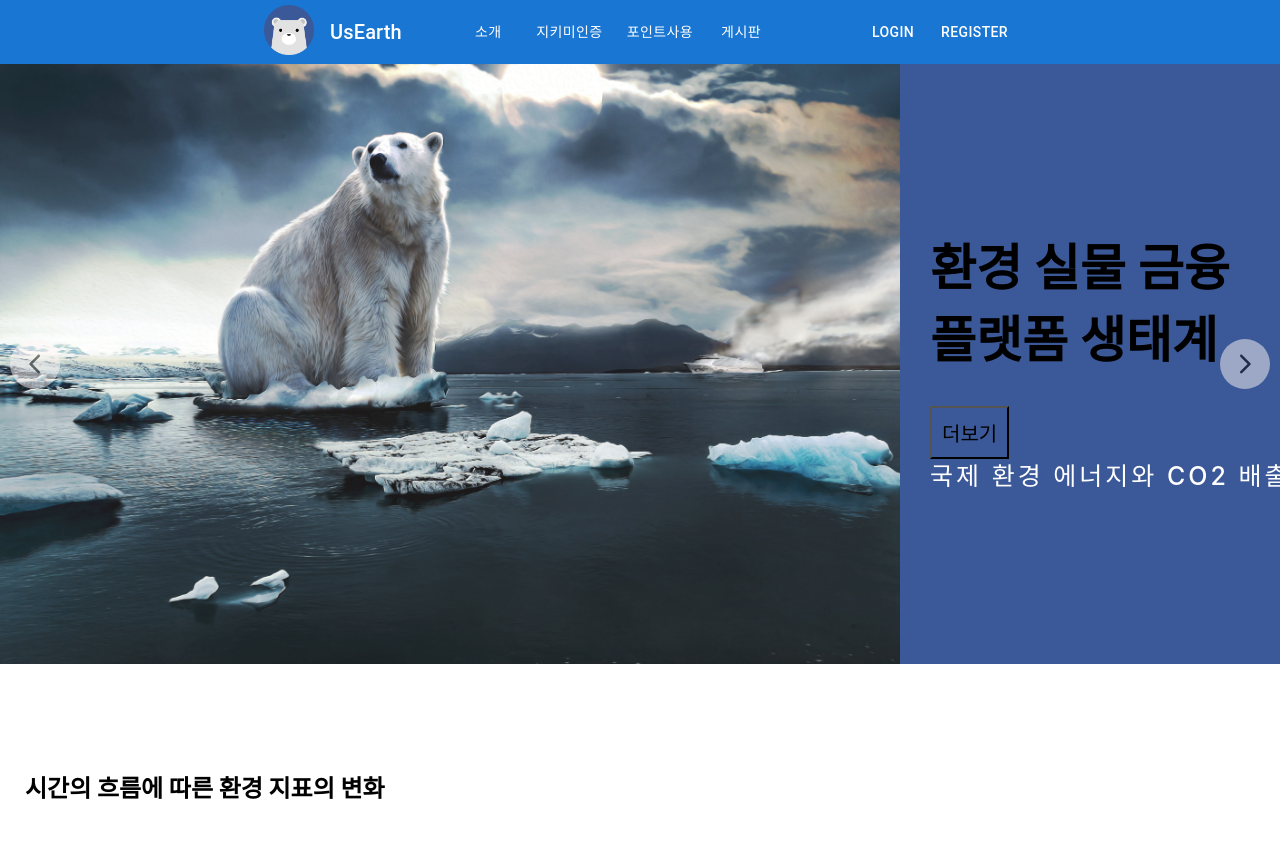
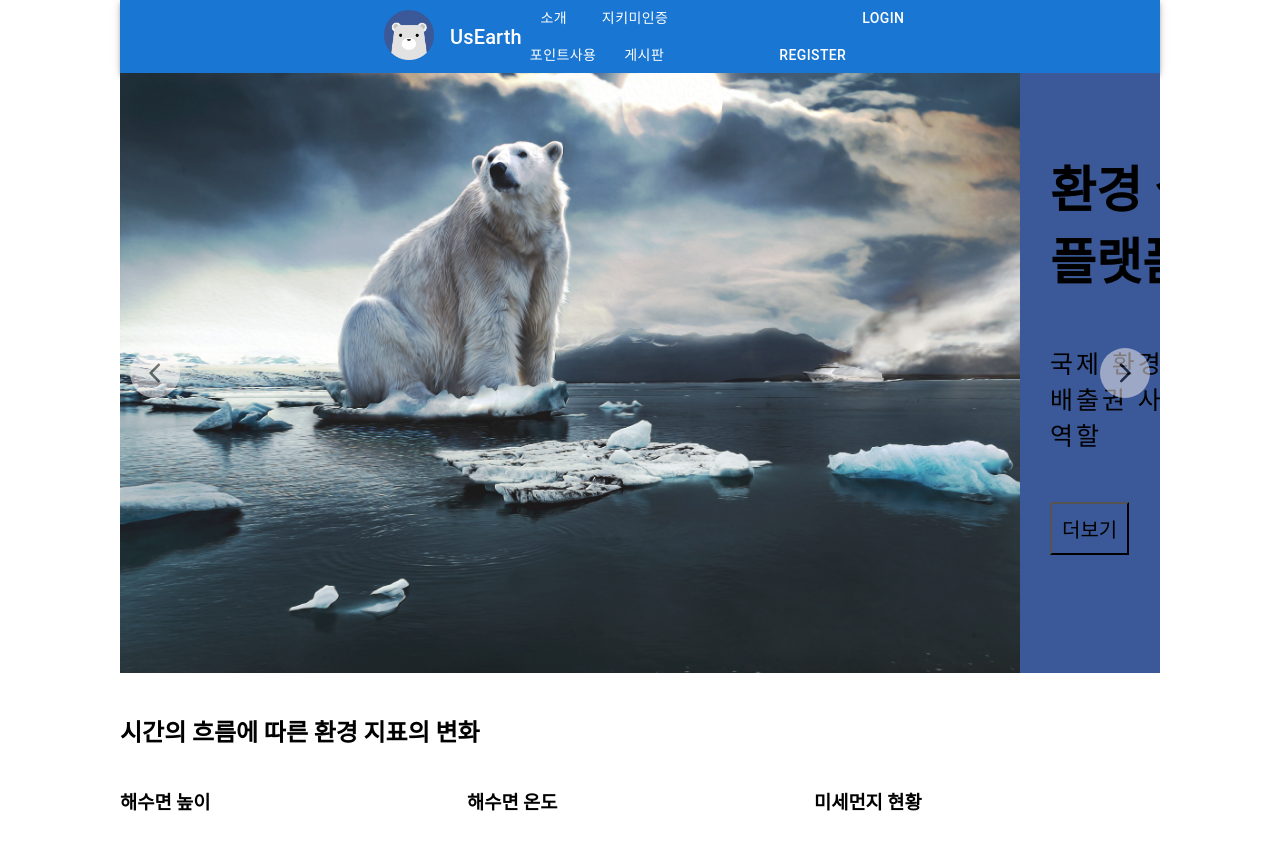
Before and after one commit to jsoyun/BUYMESUSHI-team, a React (Create React App) app in the folder client/: page / in a window 1280 px wide. Shown: the top 850 px of the page. Built offline with nearby package versions, Linux system fonts and the light colour scheme; no server answers.

Commit message:
news slider css

```diff
--- a/client/src/App.css
+++ b/client/src/App.css
@@ -1,38 +1,5 @@
-.App {
-  text-align: center;
+* {
 }
-
-.App-logo {
-  height: 40vmin;
-  pointer-events: none;
+.router {
+  margin: 0 120px;
 }
-
-@media (prefers-reduced-motion: no-preference) {
-  .App-logo {
-    animation: App-logo-spin infinite 20s linear;
-  }
-}
-
-.App-header {
-  background-color: #282c34;
-  min-height: 100vh;
-  display: flex;
-  flex-direction: column;
-  align-items: center;
-  justify-content: center;
-  font-size: calc(10px + 2vmin);
-  color: white;
-}
-
-.App-link {
-  color: #61dafb;
-}
-
-@keyframes App-logo-spin {
-  from {
-    transform: rotate(0deg);
-  }
-  to {
-    transform: rotate(360deg);
-  }
-}
--- a/client/src/App.js
+++ b/client/src/App.js
@@ -10,10 +10,9 @@ import SignUp from "./components/views/RegisterPage/Register";
 import About from "./components/views/AboutPage/About";
 import AuthBoard from "./components/views/AuthBoard/AuthBoard";
 
-
 function App() {
   return (
-        <div style={{}}>
+    <div className="router">
       <Router>
         <NavBar />
         <div>
--- a/client/src/components/views/ApiPage/ApiPage.js
+++ b/client/src/components/views/ApiPage/ApiPage.js
@@ -21,10 +21,10 @@ export default class SwipeToSlide extends Component {
         console.log(
           `Slider Changed to: ${index + 1}, background: #222; color: #bada55`
         );
-      }
+      },
     };
     return (
-      <div style={{ padding: 25 }}>
+      <div>
         <h2>시간의 흐름에 따른 환경 지표의 변화</h2>
         <Slider {...settings}>
           <div>
--- a/client/src/components/views/SliderPage/NewsApi.js
+++ b/client/src/components/views/SliderPage/NewsApi.js
@@ -3,7 +3,7 @@
 import NewsItem from "./NewsItem";
 import React, { useEffect, useState } from "react";
 import Axios from "axios";
-import "./newsApi.css";
+// import "/styles/newsApi.css";
 
 const NewsApi = () => {
   const [articles, setArticles] = useState([]);
@@ -20,7 +20,7 @@ const NewsApi = () => {
   }, []);
 
   return (
-    <div className="news-container">
+    <>
       {articles.map(({ title, description, url, urlToImage }) => (
         <NewsItem
           title={title}
@@ -29,7 +29,7 @@ const NewsApi = () => {
           urlToImage={urlToImage}
         />
       ))}
-    </div>
+    </>
   );
 };
 
--- a/client/src/components/views/SliderPage/NewsItem.js
+++ b/client/src/components/views/SliderPage/NewsItem.js
@@ -1,15 +1,63 @@
 // 뉴스 기사 맵핑
 import React from "react";
+import styled from "styled-components";
+
+const NewsContainer = styled.div`
+  width: 100%;
+  /* flex-grow: row;
+    flex-wrap: nowrap;
+    flex-direction: row;
+    position: absolute; */
+`;
+
+const Item = styled.div`
+  display: flex;
+  position: relative;
+  justify-content: space-evenly;
+  width: 350px;
+  height: 420px;
+  border: 2px solid red;
+  background-color: black;
+  float: left;
+`;
+
+const NewsImg = styled.img`
+  width: 350px;
+  height: 200px;
+  position: absolute;
+`;
+
+const Headline = styled.div`
+  width: 330px;
+  height: 50px;
+  position: absolute;
+  margin-top: 200px;
+  margin-left: 10px;
+  margin-right: 10px;
+  color: white;
+`;
+
+const Desc = styled.div`
+  position: absolute;
+  /* width: 330px;
+    height: 30px; */
+  color: white;
+  margin-top: 280px;
+  margin-left: 10px;
+  margin-right: 10px;
+`;
 
 const NewsItem = ({ title, description, url, urlToImage }) => {
   return (
-    <div className="news-item">
-      <img className="news-image" src={urlToImage} alt="NewImage" />
-      <h3>
-        <a href={url}>{title}</a>
-      </h3>
-      <p>{description}</p>
-    </div>
+    <NewsContainer>
+      <Item>
+        <NewsImg src={urlToImage} alt="NewImage" />
+        <Headline>
+          <a href={url}>{title}</a>
+        </Headline>
+        <Desc>{description}</Desc>
+      </Item>
+    </NewsContainer>
   );
 };
 
--- a/client/src/components/views/SliderPage/newsApi.css
+++ /dev/null
@@ -1,50 +0,0 @@
-.news-container {
-  width: 100%;
-  margin-left: 25px;
-  margin-right: 25px;
-  /* flex-grow: row;
-  flex-wrap: nowrap;
-  flex-direction: row;
-  position: absolute; */
-}
-
-.news-item {
-  /* display: grid;
-  grid-template-columns: repeat(3, 1fr); */
-  display: flex;
-  position: relative;
-  justify-content: space-evenly;
-  width: 350px;
-  height: 420px;
-  border: 2px solid red;
-  background-color: black;
-  float: left;
-}
-
-.news-image {
-  width: 350px;
-  height: 200px;
-  position: absolute;
-}
-
-h3 {
-  width: 330px;
-  height: 50px;
-  position: absolute;
-  margin-top: 200px;
-  margin-left: 10px;
-  margin-right: 10px;
-}
-a {
-  color: white;
-}
-
-p {
-  position: absolute;
-  /* width: 330px;
-  height: 30px; */
-  color: white;
-  margin-top: 280px;
-  margin-left: 10px;
-  margin-right: 10px;
-}
```
Also changed, not shown: client/src/components/views/LandingPage/LandingPage.js (+0 -7 lines). Lines whose indentation alone changed are shown as unchanged.
